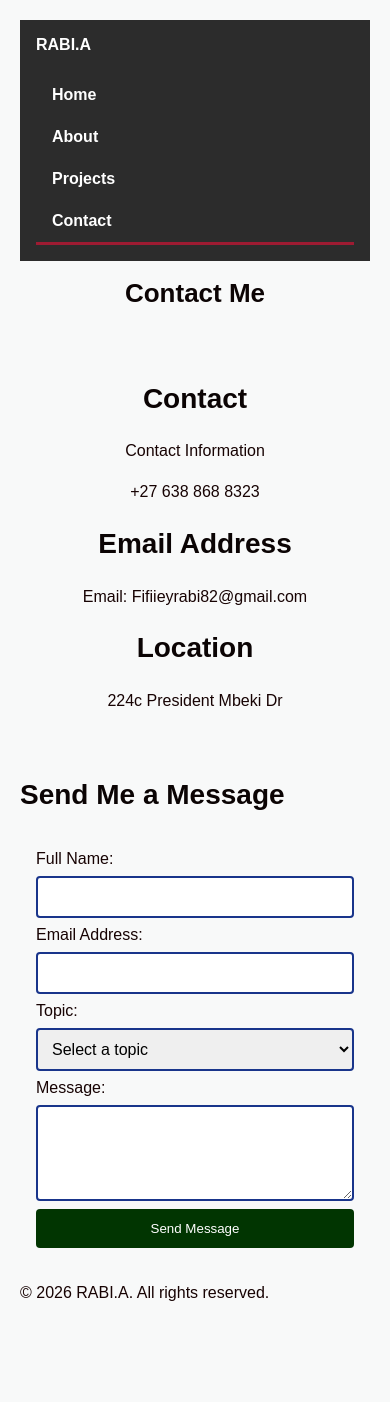
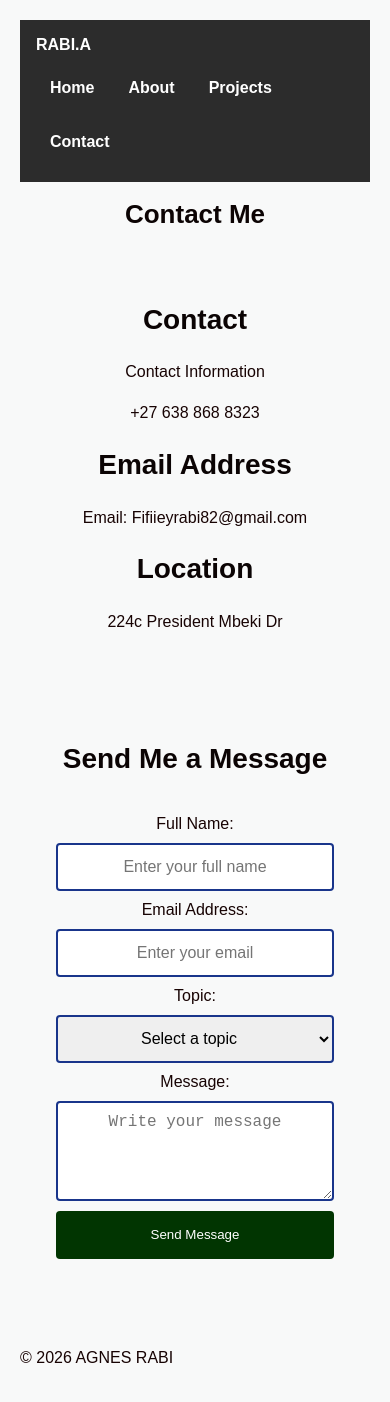
Before and after one commit to rabiagnes2-hash/bio-page, a plain HTML site: page Contact.html in a window 390 px wide. Before the commit the page ends 1342 px from the top, so only its background shows below. Drawn offline with Linux system fonts and the light colour scheme.

Commit message:
Update portfolio pages and accessibility styling

```diff
--- a/Contact.html
+++ b/Contact.html
@@ -16,19 +16,28 @@
     <!-- SKIP LINK -->
     <a href="#main" class="skip-link">Skip to main content</a>
 
-    <!-- NAVIGATION BAR -->
-    <nav class="navbar">
+    <!-- HEADER AND NAVIGATION -->
+    <header>
+
+        <nav class="navbar" aria-label="Main navigation">
 
             <span class="logo">RABI.A</span>
 
-        <div>
+            <div class="nav-links">
+
                 <a href="index.html" class="nav-link">Home</a>
-            <a href="About.html" class="nav-link">About</a>
+
+                <a href="about.html" class="nav-link">About</a>
+
                 <a href="Project.html" class="nav-link">Projects</a>
+
                 <a href="Contact.html" class="nav-link active">Contact</a>
+
             </div>
 
         </nav>
+
+    </header>
 
     <!-- MAIN CONTENT -->
     <main id="main">
@@ -41,39 +50,66 @@
             <h2>Contact</h2>
 
             <p>Contact Information</p>
+
             <p>+27 638 868 8323</p>
 
             <h2>Email Address</h2>
+
             <p>Email: Fifiieyrabi82@gmail.com</p>
 
             <h2>Location</h2>
+
             <p>224c President Mbeki Dr</p>
 
         </section>
 
-        <!-- CONTACT FORM -->
-        <section>
+        <!-- SEND ME A MESSAGE -->
+        <section class="message-section">
 
             <h2>Send Me a Message</h2>
 
             <form id="contactForm">
 
                 <label for="name">Full Name:</label>
-                <input type="text" id="name" name="name" required>
+
+                <input
+                    type="text"
+                    id="name"
+                    name="name"
+                    placeholder="Enter your full name"
+                    required
+                >
 
                 <label for="email">Email Address:</label>
-                <input type="email" id="email" name="email" required>
+
+                <input
+                    type="email"
+                    id="email"
+                    name="email"
+                    placeholder="Enter your email"
+                    required
+                >
 
                 <label for="topic">Topic:</label>
+
                 <select id="topic" name="topic" required>
+
                     <option value="">Select a topic</option>
                     <option value="general">General</option>
                     <option value="project">Project</option>
                     <option value="feedback">Feedback</option>
+
                 </select>
 
                 <label for="message">Message:</label>
-                <textarea id="message" name="message" rows="4" required></textarea>
+
+                <textarea
+                    id="message"
+                    name="message"
+                    rows="4"
+                    placeholder="Write your message"
+                    required
+                ></textarea>
 
                 <button type="submit">Send Message</button>
 
@@ -85,9 +121,12 @@
 
     <!-- FOOTER -->
     <footer>
-        <p>&copy; 2026 RABI.A. All rights reserved.</p>
+
+        <p>&copy; 2026 AGNES RABI</p>
+
     </footer>
 
+    <!-- JAVASCRIPT -->
     <script src="script.js"></script>
 
 </body>
--- a/style.css
+++ b/style.css
@@ -64,7 +64,7 @@ h2 {
 }
 
 .nav-link.active {
-    border-bottom: 3px solid #9E1B32;
+    border-bottom: none;
 }
 
 
@@ -91,7 +91,7 @@ h2 {
     max-width: 800px;
     margin: 30px auto;
     padding: 25px;
-    background-color: #930580;
+    background-color: transparent;
     color: #ffffff;
     border-radius: 8px;
 }
@@ -105,16 +105,16 @@ h2 {
     color: #36454F;
 }
 
+.about-content p {
+    color: #041123;
+}
+
 
 /* PARAGRAPHS */
 
 p {
     font-size: 18px;
     line-height: 1.6;
-}
-
-.about-content p {
-    color: #041123;
 }
 
 
@@ -145,6 +145,22 @@ p {
 }
 
 
+/* PROJECT FILTER BUTTONS */
+
+.filter-buttons {
+    display: flex;
+    flex-wrap: wrap;
+    gap: 10px;
+}
+
+.filter-buttons button {
+    min-width: 48px;
+    min-height: 48px;
+    padding: 12px 16px;
+    cursor: pointer;
+}
+
+
 /* CONTACT FORM */
 
 #contactForm {
@@ -171,7 +187,9 @@ p {
 #contactForm input:focus-visible,
 #contactForm select:focus-visible,
 #contactForm textarea:focus-visible,
-#contactForm button:focus-visible {
+#contactForm button:focus-visible,
+button:focus-visible,
+.btn:focus-visible {
     outline: 3px solid #9E1B32;
     outline-offset: 3px;
 }
@@ -236,20 +254,28 @@ p {
 @media (max-width: 600px) {
 
     .navbar {
-        flex-direction: column;
-        align-items: flex-start;
+        flex-direction: row;
+        flex-wrap: wrap;
+        align-items: center;
+        gap: 10px;
     }
 
     .nav-links {
         display: flex;
-        flex-direction: column;
+        flex-direction: row;
+        flex-wrap: wrap;
+        justify-content: flex-start;
         width: 100%;
+        gap: 6px;
     }
 
     .nav-link {
-        display: inline-block;
-        padding: 12px 16px;
-        width: 100%;
+        display: inline-flex;
+        align-items: center;
+        justify-content: center;
+        padding: 12px 14px;
+        min-height: 48px;
+        width: auto;
     }
 
     .project-card:first-child {
@@ -262,6 +288,21 @@ p {
 
     p {
         font-size: 16px;
+    }
+
+    button,
+    .btn {
+        min-height: 48px;
+        padding: 12px 16px;
+    }
+
+    #contactForm input,
+    #contactForm select {
+        min-height: 48px;
+    }
+
+    #contactForm textarea {
+        min-height: 100px;
     }
 }
 
@@ -333,3 +374,69 @@ body.dark-mode .intro {
 .contact-info p {
     text-align: center;
 }
+
+
+/* SEND ME A MESSAGE SECTION */
+
+.message-section {
+    max-width: 800px;
+    margin: 30px auto;
+    padding: 20px;
+    text-align: center;
+}
+
+.message-section h2 {
+    text-align: center;
+}
+
+
+/* CENTRE THE CONTACT FORM */
+
+#contactForm {
+    display: flex;
+    flex-direction: column;
+    align-items: center;
+    max-width: 480px;
+    width: 100%;
+    margin: 20px auto;
+    padding: 16px;
+    gap: 10px;
+}
+
+#contactForm label {
+    width: 100%;
+    text-align: center;
+}
+
+#contactForm input,
+#contactForm select,
+#contactForm textarea {
+    width: 100%;
+    text-align: center;
+}
+
+#contactForm button {
+    width: 100%;
+    min-height: 48px;
+    text-align: center;
+}
+
+
+/* VISIT MY PRACTICE LINK - TOUCH TARGET FIX */
+
+main > a[href="#"] {
+    display: inline-flex;
+    align-items: center;
+    justify-content: center;
+    min-height: 48px;
+    padding: 12px 16px;
+    margin: 8px 0;
+}
+
+
+/* ACCESSIBLE TOUCH TARGETS */
+
+#darkModeBtn {
+    min-height: 48px;
+    padding: 12px 16px;
+}
```
Also changed, not shown: Project.html (+56 -12 lines), about.html (+78 -20 lines). Lines whose indentation alone changed are shown as unchanged.
